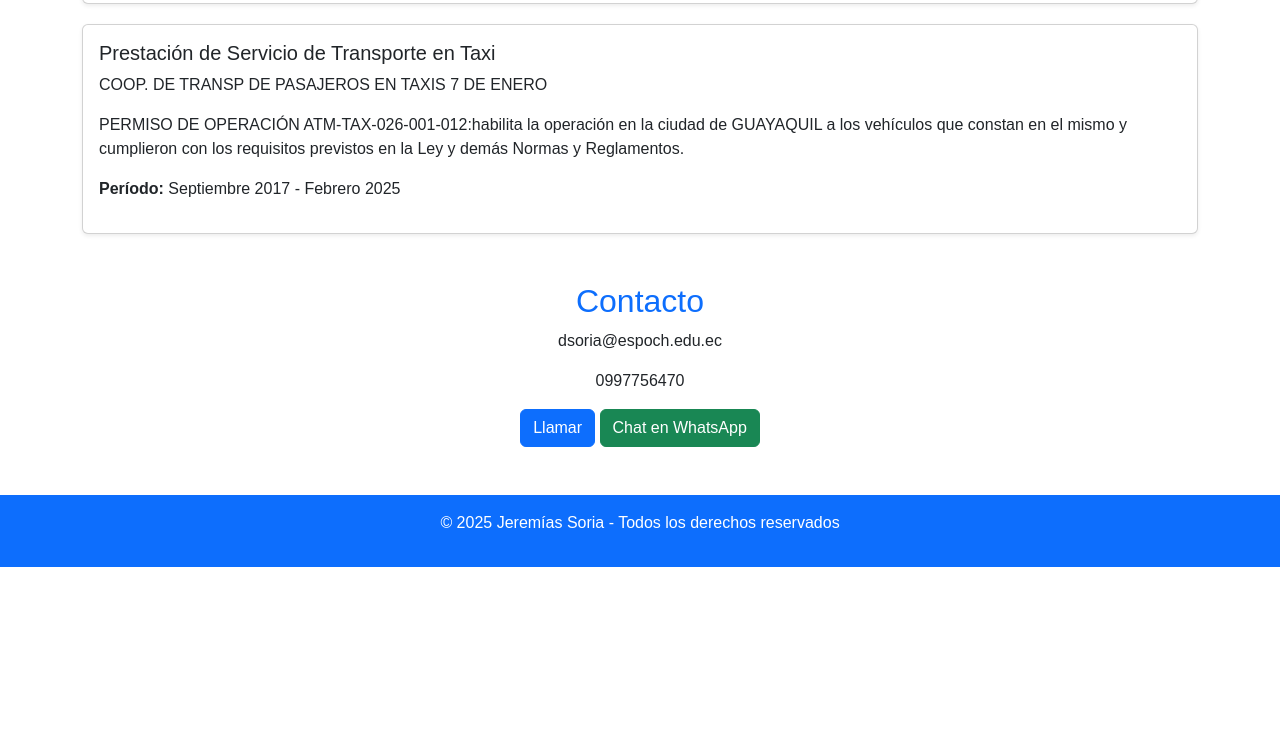
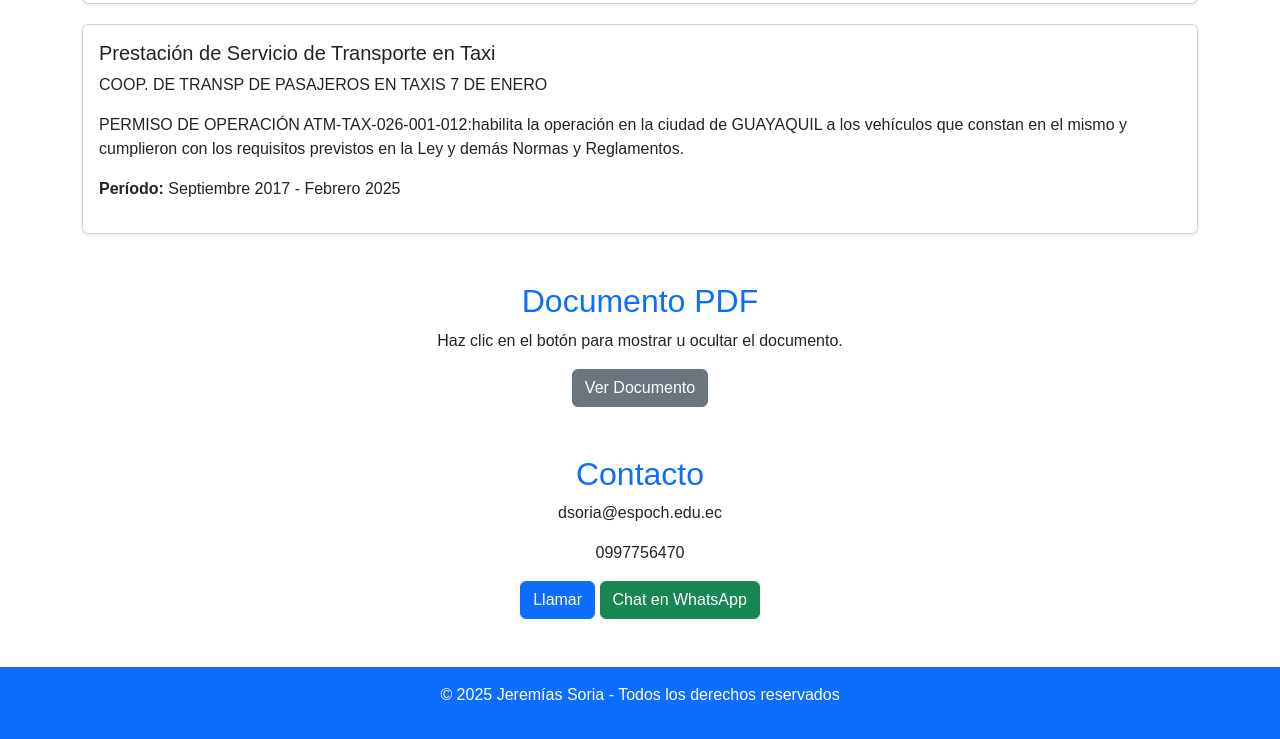
Before and after one commit to dssoria/dssoria.github.io, a plain HTML site: page index.html in a window 1280 px wide. Shown: the part 777-1516 px from the top of the page. Before the commit the page ends 1344 px from the top, so only its background shows below. Drawn offline with nearby package versions, Linux system fonts and the light colour scheme.

Commit message:
Update index.html

```diff
--- a/index.html
+++ b/index.html
@@ -78,6 +78,21 @@
                 <p><strong>Período:</strong> Septiembre 2017 - Febrero 2025</p>
             </div>
         </div>
+        <div class="container text-center my-5">
+    <h2 class="text-primary">Documento PDF</h2>
+    <p>Haz clic en el botón para mostrar u ocultar el documento.</p>
+    <button class="btn btn-secondary" onclick="togglePDF()">Ver Documento</button>
+    <div id="pdfViewer" style="display: none; margin-top: 20px;">
+        <embed src="permiso.pdf" type="application/pdf" width="100%" height="500px">
+    </div>
+</div>
+
+<script>
+function togglePDF() {
+    var pdfViewer = document.getElementById("pdfViewer");
+    pdfViewer.style.display = pdfViewer.style.display === "none" ? "block" : "none";
+}
+        </script>
     </section>
 
     <!-- Sección Contacto -->
```
